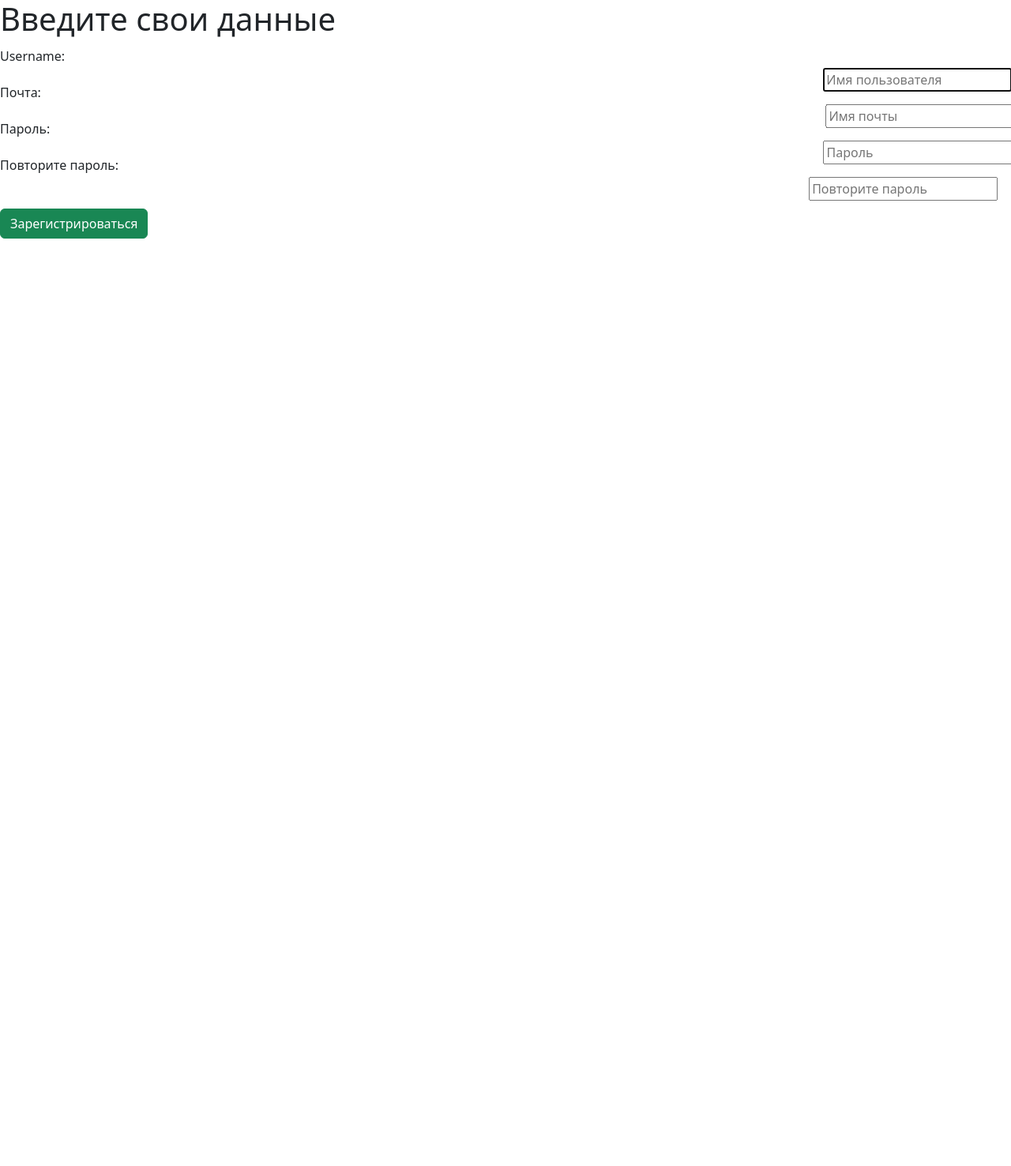
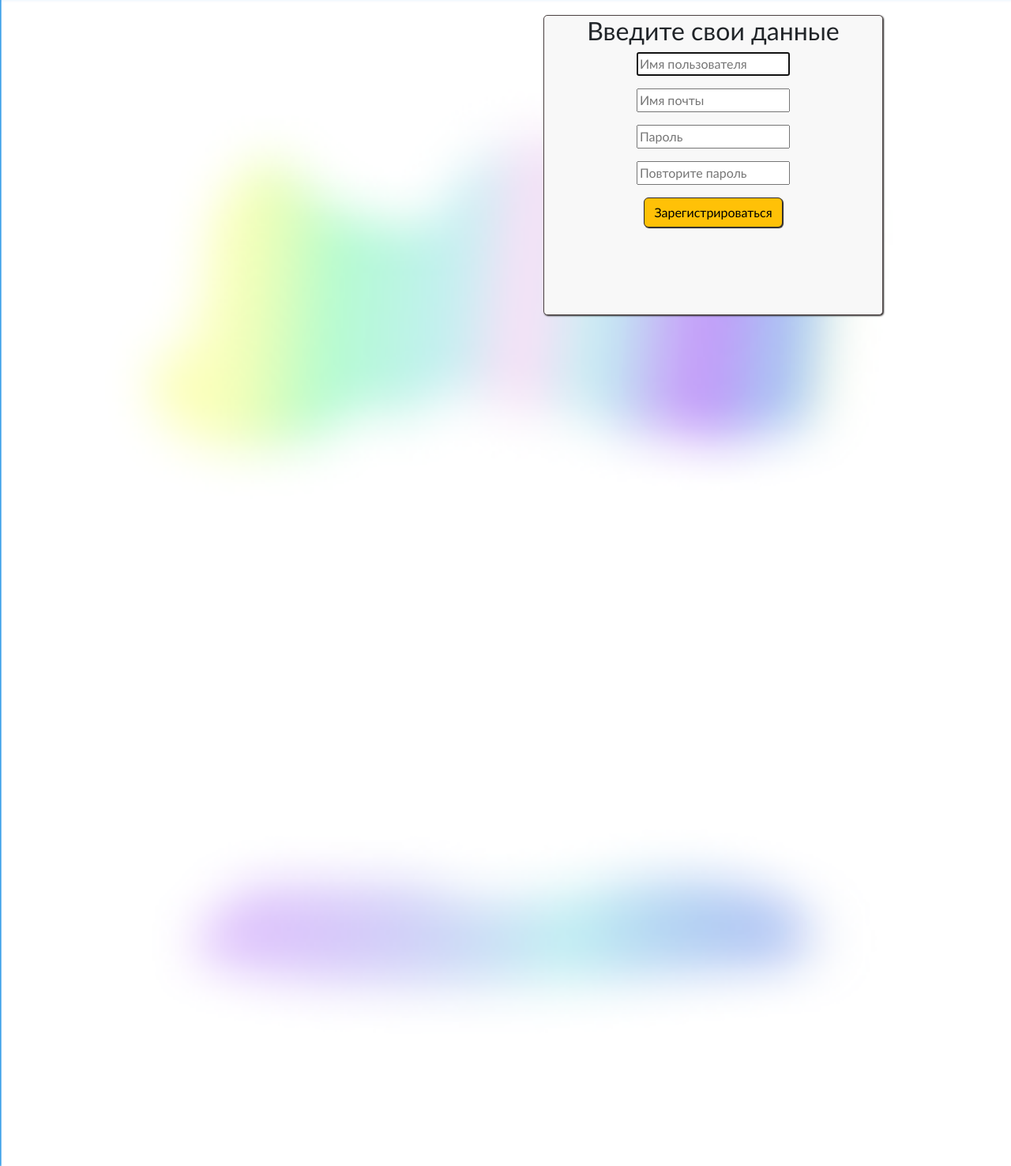
Before and after one commit to ssskiv/CoinCare, a Django app: page /register/ in a window 1280 px wide. Shown: the whole page at 79% size. Run offline with Django 4.2, Linux system fonts and the light colour scheme.

Commit message:
oformlenieRegis
сделал оформление

```diff
--- a/coincare/reg/forms.py
+++ b/coincare/reg/forms.py
@@ -5,11 +5,10 @@ from django.forms import TextInput, PasswordInput, EmailInput, CharField, EmailF
 
 
 class RegisterForm(UserCreationForm):
-    username = CharField(widget=TextInput(attrs={'placeholder' :'Имя пользователя', "style": 'right:50%; transform: translate(400%, 100%);'
-}))
-    email = EmailField(label= "Почта",widget=EmailInput(attrs={'placeholder' :'Имя почты', "style": 'right:50%; transform: translate(414%, 100%);'}))
-    password1 = CharField(label='Пароль',widget=PasswordInput(attrs={'placeholder' :'Пароль', "style": 'right:50%; transform: translate(408%, 100%);'}))
-    password2 = CharField(label='Повторите пароль',widget=PasswordInput(attrs={'placeholder' :'Повторите пароль', "style": 'right:50%; transform: translate(364%, 100%);'}))
+    username = CharField(label= "", widget=TextInput(attrs={'placeholder' :'Имя пользователя'}))
+    email = EmailField(label= "", widget=EmailInput(attrs={'placeholder' :'Имя почты'}))
+    password1 = CharField(label= "", widget=PasswordInput(attrs={'placeholder' :'Пароль'}))
+    password2 = CharField(label= "" ,widget=PasswordInput(attrs={'placeholder' :'Повторите пароль'}))
 
     class Meta:
         model = User
--- a/coincare/reg/templates/reg/register.html
+++ b/coincare/reg/templates/reg/register.html
@@ -1,9 +1,24 @@
+{% load static %}
 <link href="https://cdn.jsdelivr.net/npm/bootstrap@5.3.2/dist/css/bootstrap.min.css" rel="stylesheet">
-<form method="post">
-    <h1>Введите свои данные</h1>
+<link rel="stylesheet" href="{% static 'reg/css/main.css' %}">
+<form method="post" style=" text-align: center;">
+
+<img src="/img/image1.png" class="background"/>
+
+
+
+    <style>
+        div {
+            border-radius: 5px;
+            border: 1px solid #4e4444;
+            box-shadow: 1px 1px 2px rgb(44, 42, 42);
+        }
+    </style>
+    <div id="square">
+        <h2 class="text-center">Введите свои данные</h2>
     {% csrf_token %}
-    {{ form.as_p }} <br>
+    {{ form.as_p }}
     <span>{{ error }}</span>
-    <button class='btn btn-success' type='submit'>Зарегистрироваться</button>
-
+    <button class='btn btn-warning'  type='submit'>Зарегистрироваться</button>
+    </div>
 </form>
--- /dev/null
+++ b/coincare/static/reg/css/main.css
@@ -0,0 +1,37 @@
+img.background {
+  min-height: 100%;
+  min-width: 640px;
+  width: 100%;
+  height: auto;
+  position: fixed;
+  top: 0;
+  left: 0;
+
+  @media screen and (max-width: 640px){
+	img.bg {
+	  left: 50%;
+	  margin-left: -320px;
+	}
+  }
+}
+
+div {
+  font-family: 'Gill Sans', 'Verdana', sans-serif;
+}
+
+#square {
+  transform: translate(160%, 5%);
+   width: 430px;
+   height: 380px;
+  background: rgb(248, 248, 248);
+}
+
+
+.text-center{
+  bottom: -10%;
+}
+
+.btn{
+  border: 1px solid #2b2829;
+  box-shadow: 1px 1px 1px rgb(44, 42, 42);
+}
```
Also changed, not shown: coincare/static/reg/img/image1.png (added).
